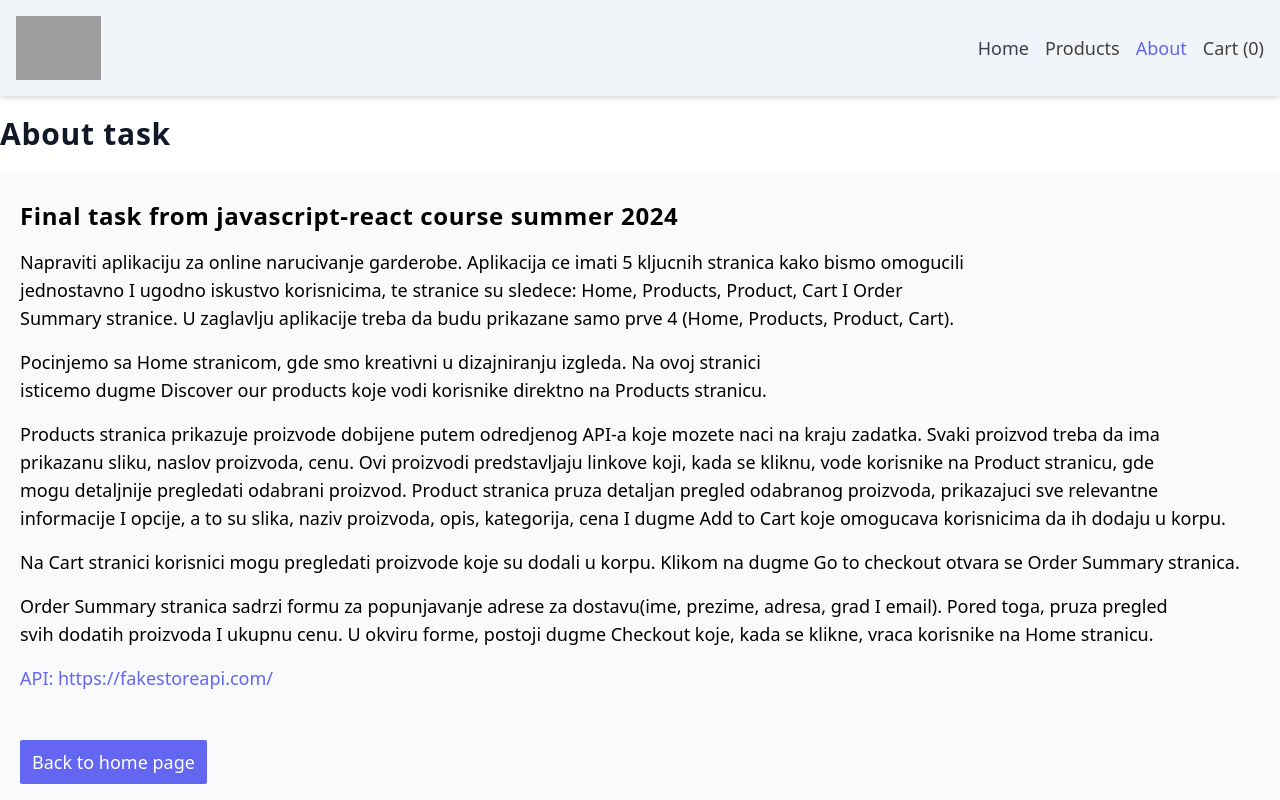
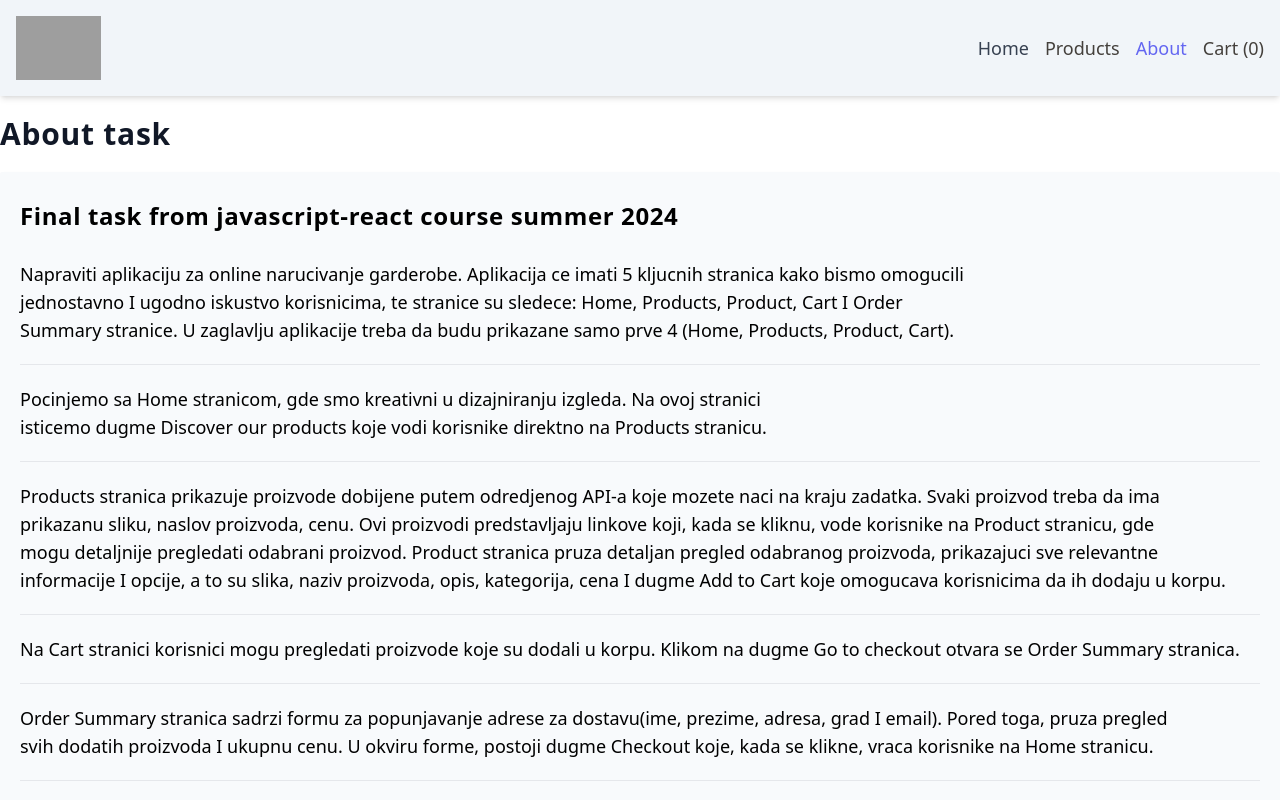
Before and after one commit to milanzivanov/fake-shop-app, a React (Vite) app: page /about in a window 1280 px wide. Shown: the top 800 px of the page. Built offline with nearby package versions, Linux system fonts and the light colour scheme; grey boxes are pictures that could not be loaded.

Commit message:
center image in productDetails component

```diff
--- a/src/pages/About.jsx
+++ b/src/pages/About.jsx
@@ -12,19 +12,19 @@ function Product() {
         <h3 className="text-2xl font-bold tracking-wide py-2">
           Final task from javascript-react course summer 2024
         </h3>
-        <li className="text-balance py-2">
+        <li className="text-balance py-5 border-b">
           Napraviti aplikaciju za online narucivanje garderobe. Aplikacija ce
           imati 5 kljucnih stranica kako bismo omogucili jednostavno I ugodno
           iskustvo korisnicima, te stranice su sledece: Home, Products, Product,
           Cart I Order Summary stranice. U zaglavlju aplikacije treba da budu
           prikazane samo prve 4 (Home, Products, Product, Cart).
         </li>
-        <li className="text-balance py-2">
+        <li className="text-balance py-5 border-b">
           Pocinjemo sa Home stranicom, gde smo kreativni u dizajniranju izgleda.
           Na ovoj stranici isticemo dugme Discover our products koje vodi
           korisnike direktno na Products stranicu.
         </li>
-        <li className="text-balance py-2">
+        <li className="text-balance py-5 border-b">
           Products stranica prikazuje proizvode dobijene putem odredjenog API-a
           koje mozete naci na kraju zadatka. Svaki proizvod treba da ima
           prikazanu sliku, naslov proizvoda, cenu. Ovi proizvodi predstavljaju
@@ -35,18 +35,18 @@ function Product() {
           kategorija, cena I dugme Add to Cart koje omogucava korisnicima da ih
           dodaju u korpu.
         </li>
-        <li className="text-balance py-2">
+        <li className="text-balance py-5 border-b">
           Na Cart stranici korisnici mogu pregledati proizvode koje su dodali u
           korpu. Klikom na dugme Go to checkout otvara se Order Summary
           stranica.
         </li>
-        <li className="text-balance py-2">
+        <li className="text-balance py-5 border-b">
           Order Summary stranica sadrzi formu za popunjavanje adrese za
           dostavu(ime, prezime, adresa, grad I email). Pored toga, pruza pregled
           svih dodatih proizvoda I ukupnu cenu. U okviru forme, postoji dugme
           Checkout koje, kada se klikne, vraca korisnike na Home stranicu.
         </li>
-        <li className="py-2 mb-10 text-balance text-indigo-500" target="_blank">
+        <li className="py-5 mb-10 text-balance text-indigo-500" target="_blank">
           API: <a href="https://fakestoreapi.com">https://fakestoreapi.com</a>/
         </li>
         <button
--- a/src/pages/ProductDetails.jsx
+++ b/src/pages/ProductDetails.jsx
@@ -15,8 +15,6 @@ function ProductDetails() {
   const product = useLoaderData();
   const { addToCart } = useContext(CartContext);
 
-  console.log(product);
-
   function handleAddToCart() {
     addToCart(product);
   }
@@ -25,24 +23,28 @@ function ProductDetails() {
     <div>
       <div className="mx-auto max-w-7xl">
         <div className="flex justify-center py-5">
-          <div className="flex justify-center flex-col items-center w-1/2 bg-slate-50 shadow-md mt-5 p-5">
+          <div className="flex flex-col items-start w-1/2 bg-slate-50 shadow-md mt-5 p-5">
             <h2 className="text-center tracking-wide text-3xl py-5 font-bold text-gray-900">
               {product.title}
             </h2>
+            <div className="flex justify-center">
               <img
-              className=" w-1/2 pb-5"
+                className="w-1/2 pb-5"
                 src={product.image}
                 alt={product.title}
               />
+            </div>
             <p className=" text-pretty leading-relaxed pb-5">
               {product.description}
             </p>
+            <div className="flex flex-col">
               <p className="text-md text-balanced pb-5">
                 <span className="font-bold">Category</span>: {product.category}
               </p>
               <p className="text-xl italic pb-5">
                 <span className="font-bold">Price</span>:{product.price}&#8364;
               </p>
+            </div>
             <div className="flex items-center gap-5">
               <button
                 className="text-white bg-indigo-500 rounded-sm px-3 py-2 hover:bg-indigo-600"
```
Lines whose indentation alone changed are shown as unchanged.
